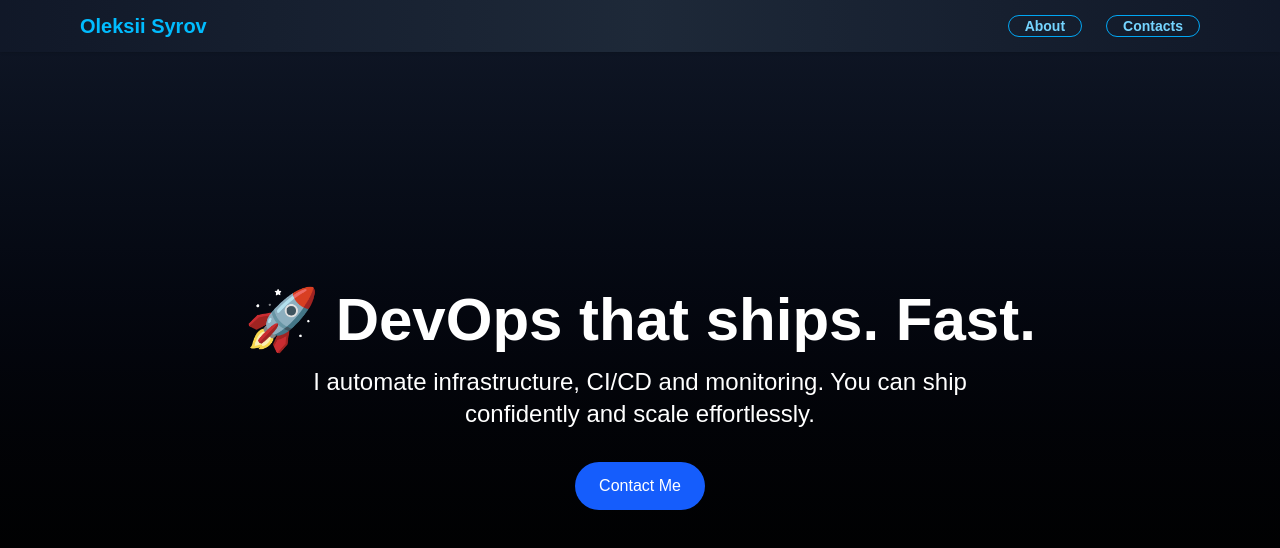
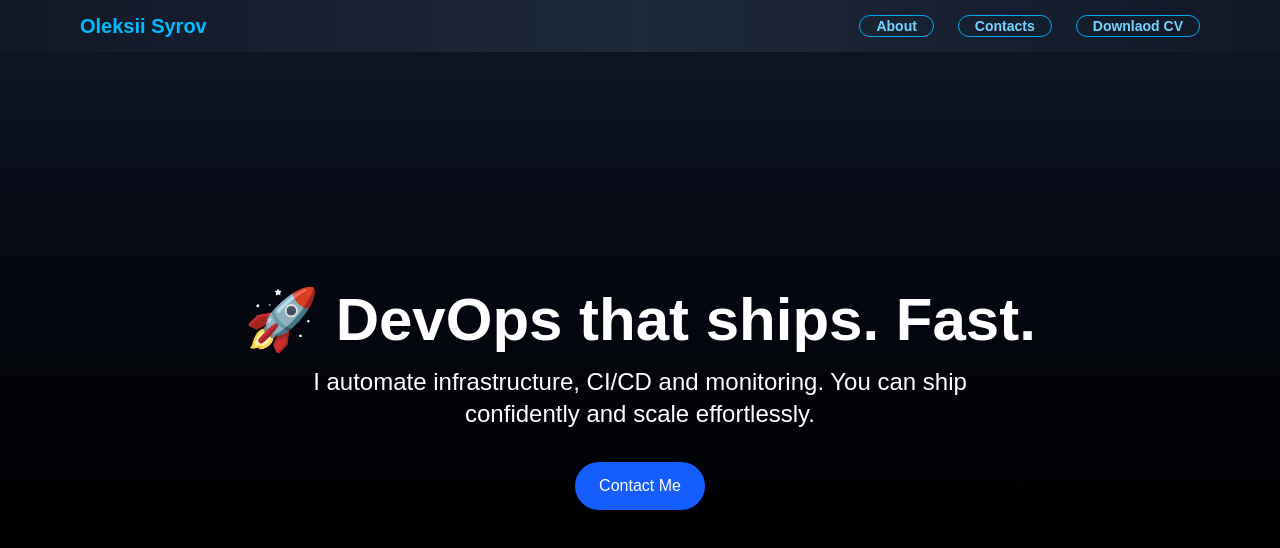
Before and after one commit to Lexani42/portfolio_landing, a Next.js app: page / in a window 1280 px wide. Shown: the top 548 px of the page. Built offline with nearby package versions, Linux system fonts and the light colour scheme.

Commit message:
Add download CV button

```diff
--- a/src/app/components/Header.tsx
+++ b/src/app/components/Header.tsx
@@ -45,6 +45,17 @@ export default function Header({ scrollContainerRef }: HeaderProps) {
             <li>
               <button onClick={() => scrollToSection('contact', scrollContainerRef.current)} className="px-4 oy-2 rounded-full border border-sky-500 text-sky-300 hover:bg-sky-500 hover:text-gray-900 transition-colors duration-300 cursor-pointer">Contacts</button>
             </li>
+            <li>
+              <button className="px-4 oy-2 rounded-full border border-sky-500 text-sky-300 hover:bg-sky-500 hover:text-gray-900 transition-colors duration-300 cursor-pointer">
+                <a
+                  href="/docs/CV_Oleksii_Syrov_DevOps.pdf"
+                  download
+                  className=""
+                >
+                  Downlaod CV
+                </a>
+              </button>
+            </li>
           </ul>
         </nav>
       </div>
```
Also changed, not shown: 1 other file (tests, documents, lock files or other folders).
